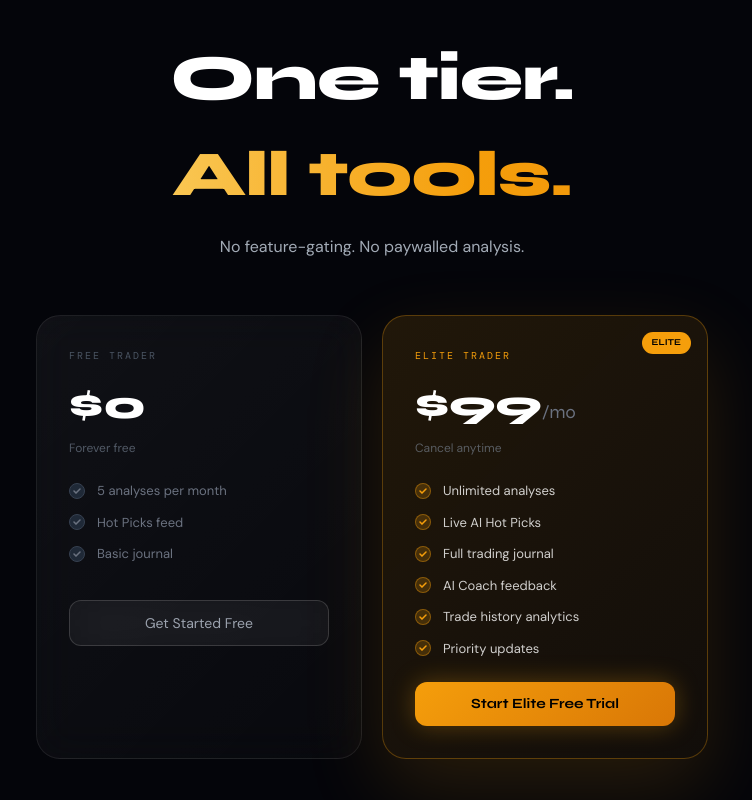
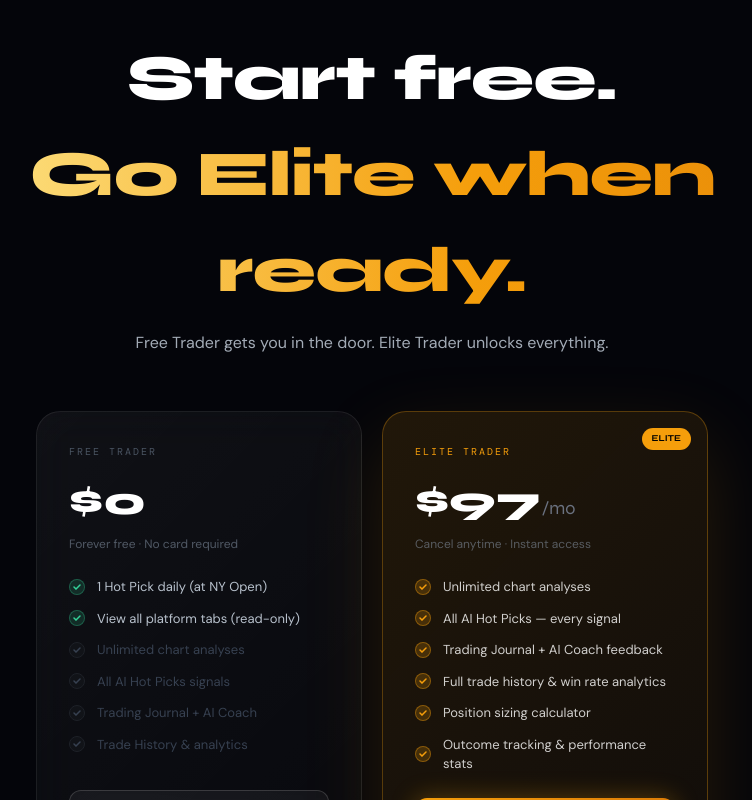
Before and after one commit to TraderMigs/NXXTFutures, a React (Vite) app: page / in a window 1280 px wide. Shown: the part 2860-3660 px from the top of the page, without its empty margins (268-1020 px from the left). Built offline with nearby package versions, Linux system fonts and the light colour scheme; no server answers; a web font is replaced by a local one.

Commit message:
Update LandingPage.tsx

```diff
--- a/src/pages/LandingPage.tsx
+++ b/src/pages/LandingPage.tsx
@@ -812,37 +812,49 @@ export function LandingPage() {
 
           <div className="text-center mb-14">
             <h2 style={{ fontFamily: 'Syne', fontWeight: 900, fontSize: 'clamp(36px, 5vw, 64px)', color: 'white', letterSpacing: '-1px' }}>
-              <span style={{ display: 'block' }}>One tier.</span>
-              <span className="shimmer-text" style={{ display: 'block' }}>All tools.</span>
+              <span style={{ display: 'block' }}>Start free.</span>
+              <span className="shimmer-text" style={{ display: 'block' }}>Go Elite when ready.</span>
             </h2>
             <p style={{ fontFamily: 'DM Sans', color: 'rgba(203,213,225,0.8)', marginTop: '12px', fontSize: '16px' }}>
-              No feature-gating. No paywalled analysis.
+              Free Trader gets you in the door. Elite Trader unlocks everything.
             </p>
           </div>
 
           <div className="grid md:grid-cols-2 gap-5 max-w-2xl mx-auto">
 
-            {/* Free */}
+            {/* Free Trader */}
             <div className="glass-card rounded-3xl p-8">
               <div style={{ fontFamily: 'DM Mono', fontSize: '10px', color: '#4B5563', letterSpacing: '2px', marginBottom: '12px' }}>FREE TRADER</div>
               <div style={{ fontFamily: 'Syne', fontWeight: 900, fontSize: '40px', color: 'white' }}>$0</div>
-              <div style={{ fontFamily: 'DM Sans', color: 'rgba(148,163,184,0.5)', fontSize: '12px', marginTop: '4px', marginBottom: '24px' }}>Forever free</div>
-              {['5 analyses per month', 'Hot Picks feed', 'Basic journal'].map(item => (
-                <div key={item} className="flex items-center gap-3 mb-3">
-                  <div className="w-4 h-4 rounded-full bg-gray-800 border border-gray-700 flex items-center justify-center flex-shrink-0">
+              <div style={{ fontFamily: 'DM Sans', color: 'rgba(148,163,184,0.5)', fontSize: '12px', marginTop: '4px', marginBottom: '24px' }}>Forever free · No card required</div>
+              {[
+                { label: '1 Hot Pick daily (at NY Open)', active: true },
+                { label: 'View all platform tabs (read-only)', active: true },
+                { label: 'Unlimited chart analyses', active: false },
+                { label: 'All AI Hot Picks signals', active: false },
+                { label: 'Trading Journal + AI Coach', active: false },
+                { label: 'Trade History & analytics', active: false },
+              ].map(item => (
+                <div key={item.label} className="flex items-center gap-3 mb-3">
+                  <div className="w-4 h-4 rounded-full flex items-center justify-center flex-shrink-0"
+                    style={item.active
+                      ? { background: 'rgba(52,211,153,0.15)', border: '1px solid rgba(52,211,153,0.3)' }
+                      : { background: '#111318', border: '1px solid #1E2128' }}>
                     <svg width="8" height="6" viewBox="0 0 8 6" fill="none">
-                      <path d="M1 3l2 2 4-4" stroke="#6B7280" strokeWidth="1.5" strokeLinecap="round" />
+                      <path d="M1 3l2 2 4-4" stroke={item.active ? '#34D399' : '#374151'} strokeWidth="1.5" strokeLinecap="round" />
                     </svg>
                   </div>
-                  <span style={{ fontFamily: 'DM Sans', fontSize: '13px', color: '#6B7280' }}>{item}</span>
+                  <span style={{ fontFamily: 'DM Sans', fontSize: '13px', color: item.active ? 'rgba(203,213,225,0.9)' : '#374151' }}>
+                    {item.label}
+                  </span>
                 </div>
               ))}
-              <button onClick={() => navigate('/login')} className="btn-glass mt-6 w-full py-3 rounded-xl text-sm text-gray-400" style={{ fontFamily: 'DM Sans' }}>
+              <button onClick={() => navigate('/pricing')} className="btn-glass mt-6 w-full py-3 rounded-xl text-sm text-gray-400" style={{ fontFamily: 'DM Sans' }}>
                 Get Started Free
               </button>
             </div>
 
-            {/* Elite */}
+            {/* Elite Trader */}
             <div className="relative rounded-3xl p-8 overflow-hidden"
               style={{
                 background: 'linear-gradient(135deg, rgba(245,158,11,0.12), rgba(245,158,11,0.06))',
@@ -856,9 +868,16 @@ export function LandingPage() {
                 </div>
               </div>
               <div style={{ fontFamily: 'DM Mono', fontSize: '10px', color: '#F59E0B', letterSpacing: '2px', marginBottom: '12px' }}>ELITE TRADER</div>
-              <div style={{ fontFamily: 'Syne', fontWeight: 900, fontSize: '40px', color: 'white' }}>$99<span style={{ fontSize: '18px', fontWeight: 400, color: '#6B7280' }}>/mo</span></div>
-              <div style={{ fontFamily: 'DM Sans', color: 'rgba(148,163,184,0.5)', fontSize: '12px', marginTop: '4px', marginBottom: '24px' }}>Cancel anytime</div>
-              {['Unlimited analyses', 'Live AI Hot Picks', 'Full trading journal', 'AI Coach feedback', 'Trade history analytics', 'Priority updates'].map(item => (
+              <div style={{ fontFamily: 'Syne', fontWeight: 900, fontSize: '40px', color: 'white' }}>$97<span style={{ fontSize: '18px', fontWeight: 400, color: '#6B7280' }}>/mo</span></div>
+              <div style={{ fontFamily: 'DM Sans', color: 'rgba(148,163,184,0.5)', fontSize: '12px', marginTop: '4px', marginBottom: '24px' }}>Cancel anytime · Instant access</div>
+              {[
+                'Unlimited chart analyses',
+                'All AI Hot Picks — every signal',
+                'Trading Journal + AI Coach feedback',
+                'Full trade history & win rate analytics',
+                'Position sizing calculator',
+                'Outcome tracking & performance stats',
+              ].map(item => (
                 <div key={item} className="flex items-center gap-3 mb-3">
                   <div className="w-4 h-4 rounded-full flex items-center justify-center flex-shrink-0"
                     style={{ background: 'rgba(245,158,11,0.2)', border: '1px solid rgba(245,158,11,0.4)' }}>
@@ -874,7 +893,7 @@ export function LandingPage() {
                 <button onClick={() => navigate('/pricing')}
                   className="btn-primary relative w-full py-3 rounded-xl font-bold text-black text-sm"
                   style={{ fontFamily: 'Syne', zIndex: 1 }}>
-                  <span className="relative z-10">Start Elite Free Trial</span>
+                  <span className="relative z-10">Start Elite — $97/mo</span>
                 </button>
               </div>
             </div>
```
